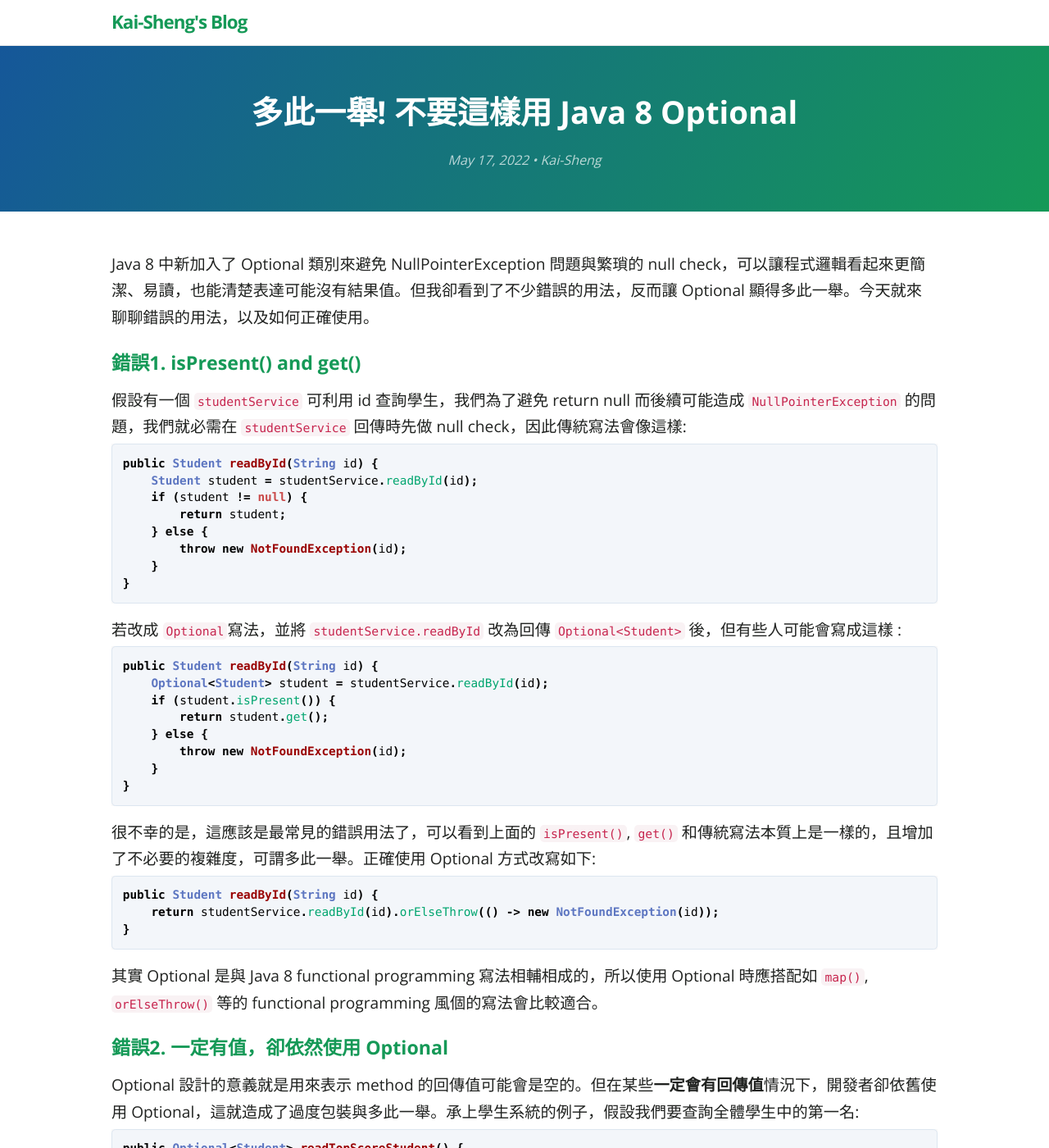
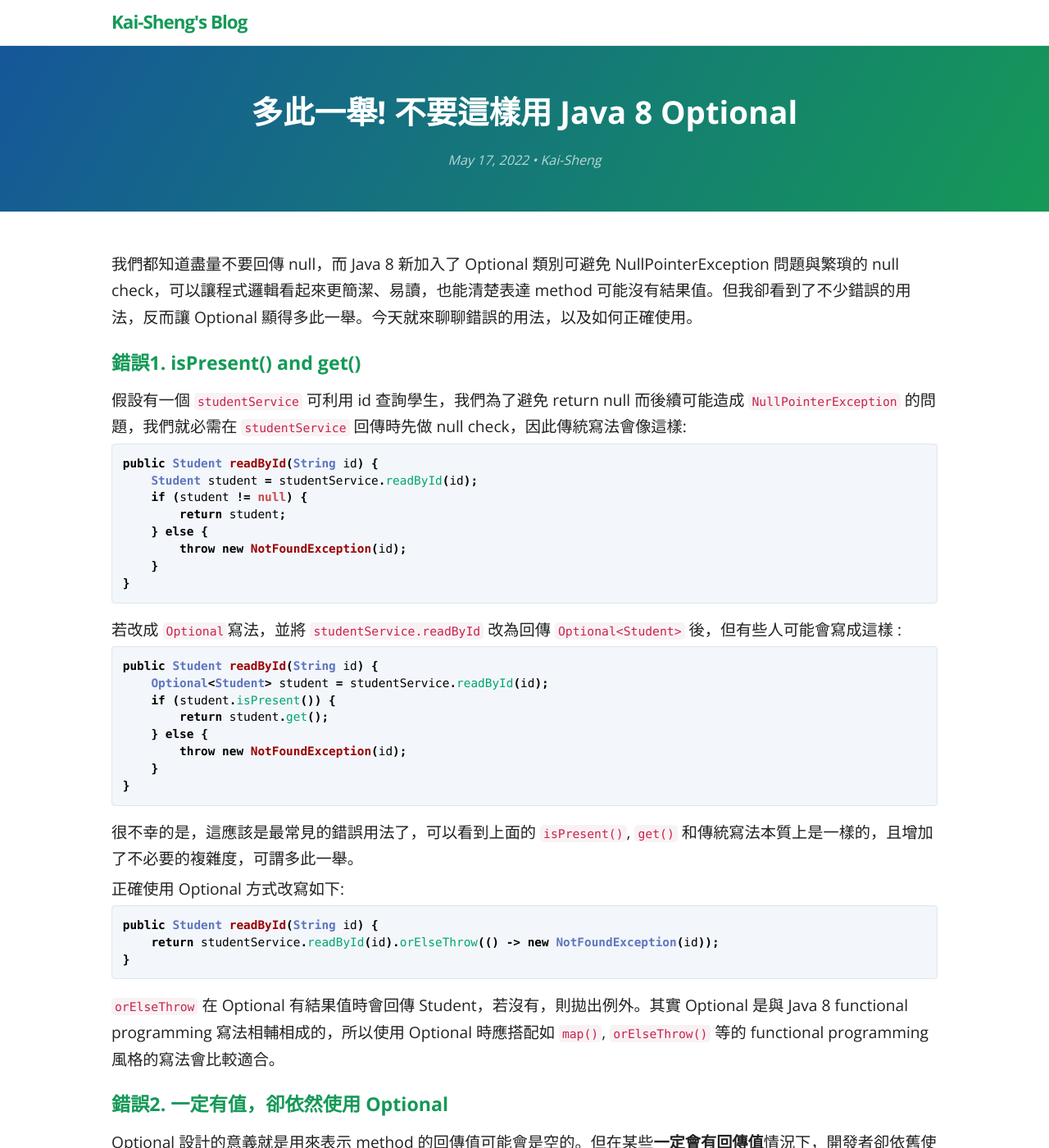
Before and after one commit to KaiSheng714/KaiSheng714.github.io, a Jekyll site: the page built from _posts/2022-05-17-misuse-of-java8-optional.md, in a window 1280 px wide and 1400 px high. Shown: the whole window at 82% size. Built offline with Jekyll 4.4.1, drawn with Linux system fonts in a browser that asks for light colours; comment, search, counter and statistics services are not loaded.

Commit message:
optional

````diff
--- a/_posts/2022-05-17-misuse-of-java8-optional.md
+++ b/_posts/2022-05-17-misuse-of-java8-optional.md
@@ -8,7 +8,7 @@ categories: [Design, Java]
 image: /assets/image/optional.png
 ---
 
-Java 8 中新加入了 Optional 類別來避免 NullPointerException 問題與繁瑣的 null check，可以讓程式邏輯看起來更簡潔、易讀，也能清楚表達可能沒有結果值。但我卻看到了不少錯誤的用法，反而讓 Optional 顯得多此一舉。今天就來聊聊錯誤的用法，以及如何正確使用。
+我們都知道盡量不要回傳 null，而 Java 8 新加入了 Optional 類別可避免 NullPointerException 問題與繁瑣的 null check，可以讓程式邏輯看起來更簡潔、易讀，也能清楚表達 method 可能沒有結果值。但我卻看到了不少錯誤的用法，反而讓 Optional 顯得多此一舉。今天就來聊聊錯誤的用法，以及如何正確使用。
 
 ## **錯誤1. isPresent() and get()**
 假設有一個 `studentService` 可利用 id 查詢學生，我們為了避免 return null 而後續可能造成 `NullPointerException` 的問題，我們就必需在 `studentService` 回傳時先做 null check，因此傳統寫法會像這樣:
@@ -36,14 +36,17 @@ public Student readById(String id) {
 }
 ```
 
-很不幸的是，這應該是最常見的錯誤用法了，可以看到上面的 `isPresent()`, `get()` 和傳統寫法本質上是一樣的，且增加了不必要的複雜度，可謂多此一舉。正確使用 Optional 方式改寫如下:
+很不幸的是，這應該是最常見的錯誤用法了，可以看到上面的 `isPresent()`, `get()` 和傳統寫法本質上是一樣的，且增加了不必要的複雜度，可謂多此一舉。
+
+正確使用 Optional 方式改寫如下:
 
 ```java
 public Student readById(String id) {
     return studentService.readById(id).orElseThrow(() -> new NotFoundException(id));
 }
 ```
-其實 Optional 是與 Java 8 functional programming 寫法相輔相成的，所以使用 Optional 時應搭配如 `map()`, `orElseThrow()` 等的 functional programming 風個的寫法會比較適合。
+
+`orElseThrow` 在 Optional 有結果值時會回傳 Student，若沒有，則拋出例外。其實 Optional 是與 Java 8 functional programming 寫法相輔相成的，所以使用 Optional 時應搭配如 `map()`, `orElseThrow()` 等的 functional programming 風格的寫法會比較適合。
 
 ## **錯誤2. 一定有值，卻依然使用 Optional**
 Optional 設計的意義就是用來表示 method 的回傳值可能會是空的。但在某些**一定會有回傳值**情況下，開發者卻依舊使用 Optional，這就造成了過度包裝與多此一舉。承上學生系統的例子，假設我們要查詢全體學生中的第一名:
````
